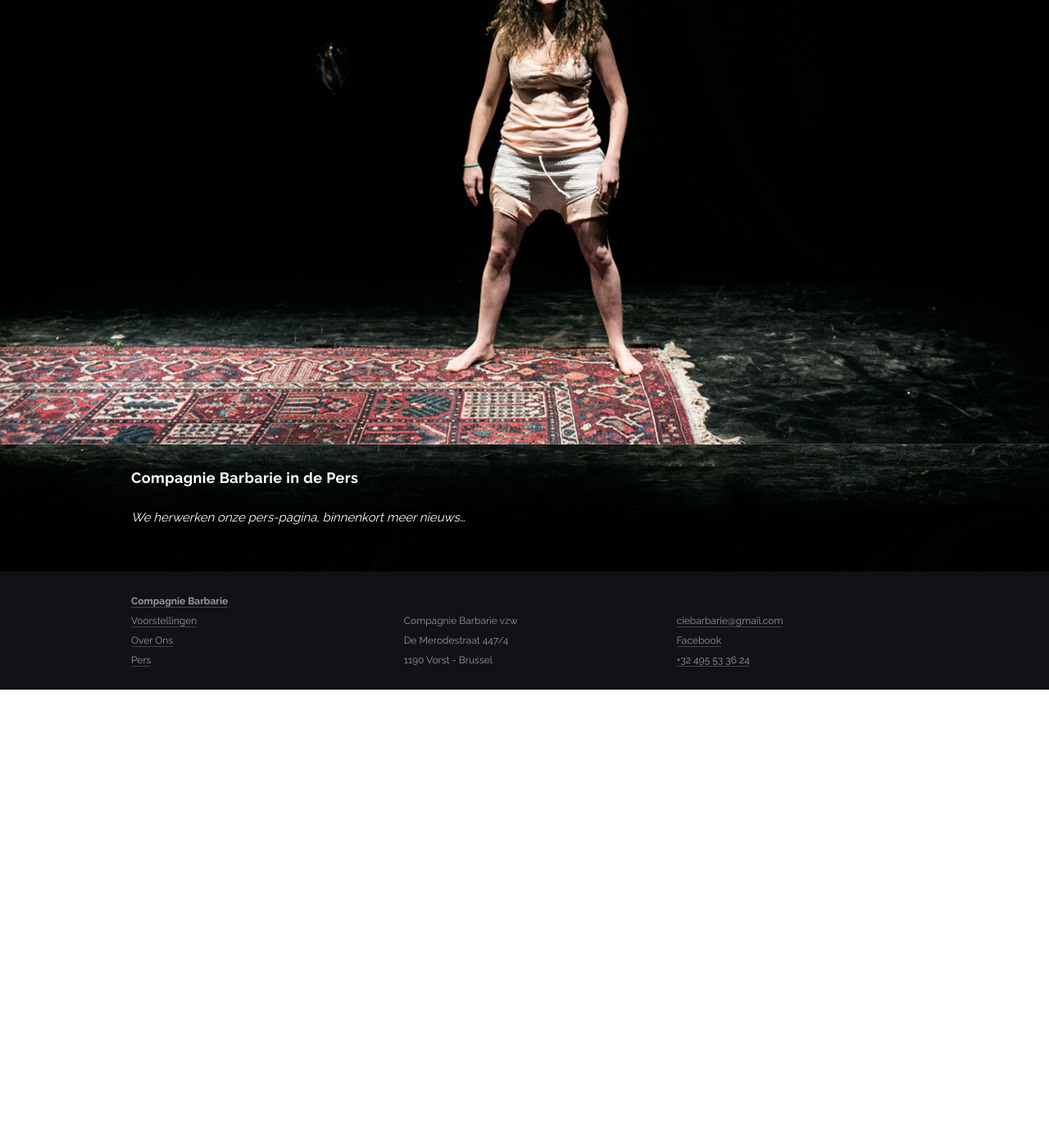
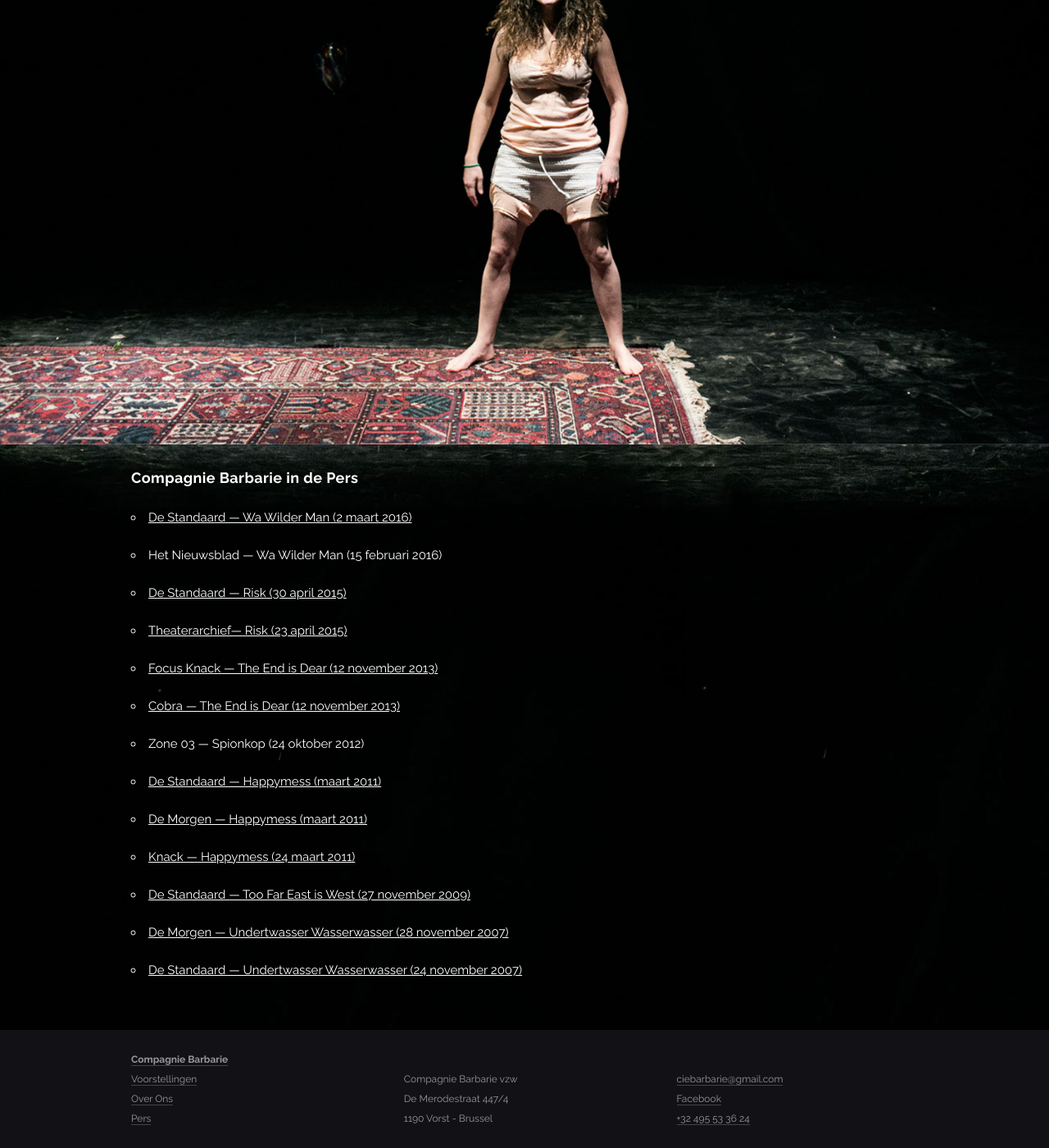
Before and after one commit to ciebarbarie/ciebarbarie, a Jekyll site: the page built from pers.md, in a window 1280 px wide and 1400 px high, scrolled down 362 px. Shown: the whole window at 82% size. Built offline with Jekyll 4.4.1, drawn with Linux system fonts in a browser that asks for light colours; nearby versions of some CDN libraries; some web fonts are replaced; library files that are not in the unit come from our copies; before the commit the page ends 1203 px from its top, so only the background shows below that.

Commit message:
Update pers

```diff
--- a/pers.md
+++ b/pers.md
@@ -16,21 +16,16 @@ images:
 
 ## Compagnie Barbarie in de Pers
 
-*We herwerken onze pers-pagina, binnenkort meer nieuws...*
-
-<!--
-- <a href="/pers/2016-03-02-wa-wilder-man-de-standaard.pdf">De Standaard — Wa Wilder Man (2 maart 2016)</a>
-- <a href="https://vimeo.com/155807523">De Redactie — Wa Wilder Man (16 februari 2016)</a>
-- <a href="/pers/2016-02-16-wa-wilder-man-het-nieuwsblad.pdf">Het Nieuwsblad — Wa Wilder Man (16 februari 2016)</a>
-- <a href="/pers/2015-04-30-risk-de-standaard.pdf">De Standaard — Risk (30 april 2015)</a>
-- <a href="/pers/2015-04-23-risk-theaterarchief.pdf">Theaterarchief— Risk (23 april 2015)</a>
-- <a href="/pers/2013-11-12-the-end-is-dear-cobra.pdf">Cobra — The End is Dear (12 november 2013)</a>
-- <a href="/pers/2013-11-12-the-end-is-dear-focus-knack.pdf">Focus Knack — The End is Dear (12 november 2013)</a>
-- <a href="/pers/2011-03-happymess-de-standaard.pdf">De Standaard — Happymess (maart 2011)</a>
-- <a href="/pers/2011-03-happymess-de-morgen.pdf">De Morgen — Happymess (maart 2011)</a>
-- <a href="/pers/2011-03-24-happymess-knack.pdf">Knack — Happymess (24 maart 2011)</a>
-- <a href="/pers/2012-10-24-spionkop-zone-03.pdf">Zone 03 — Spionkop (24 oktober 2012)</a>
-- <a href="/pers/2009-11-27-tfeiw-de-standaard.pdf">De Standaard — Too Far East is West (27 november 2009)</a>
-- <a href="/pers/2007-11-28-uww-de-morgen.pdf">De Morgen — Undertwasser Wasserwasser (28 november 2007)</a>
-- <a href="/pers/2007-11-24-uww-de-standaard.pdf">De Standaard — Undertwasser Wasserwasser (24 november 2007)</a>
--->
+- <a href="http://www.standaard.be/cnt/dmf20160301_02159318">De Standaard — Wa Wilder Man (2 maart 2016)</a>
+- Het Nieuwsblad — Wa Wilder Man (15 februari 2016)
+- <a href="http://www.standaard.be/cnt/dmf20150429_01656482">De Standaard — Risk (30 april 2015)</a>
+- <a href="http://www.theaterarchief.be/nieuws/compagnie-barbarietheater-antigone-premi%C3%A8re-risk-gezien-theater-antigone-op-woensdag-22-april">Theaterarchief— Risk (23 april 2015)</a>
+- <a href="http://focus.knack.be/entertainment/podium/theater-zot-zijn-doet-geen-zeer/article-opinion-192033.html">Focus Knack — The End is Dear (12 november 2013)</a>
+- <a href="http://cobra.canvas.be/cm/cobra/podium/podium-recensie/1.1776888">Cobra — The End is Dear (12 november 2013)</a>
+- Zone 03 — Spionkop (24 oktober 2012)
+- <a href="http://www.standaard.be/cnt/pi3859r3">De Standaard — Happymess (maart 2011)</a>
+- <a href="https://www.demorgen.be/plus/compagnie-barbarie-pleit-in-happymess-voor-het-recht-op-ongeluk-b-1412187971461/">De Morgen — Happymess (maart 2011)</a>
+- <a href="http://focus.knack.be/entertainment/podium/theater-happymess-compagnie-barbarie/article-opinion-191129.html">Knack — Happymess (24 maart 2011)</a>
+- <a href="http://www.standaard.be/cnt/cn2iu57i">De Standaard — Too Far East is West (27 november 2009)</a>
+- <a href="https://www.demorgen.be/plus/undertwasser-wasserwasser-b-1412183928710/">De Morgen — Undertwasser Wasserwasser (28 november 2007)</a>
+- <a href="http://www.standaard.be/cnt/uv1kivis">De Standaard — Undertwasser Wasserwasser (24 november 2007)</a>
```
